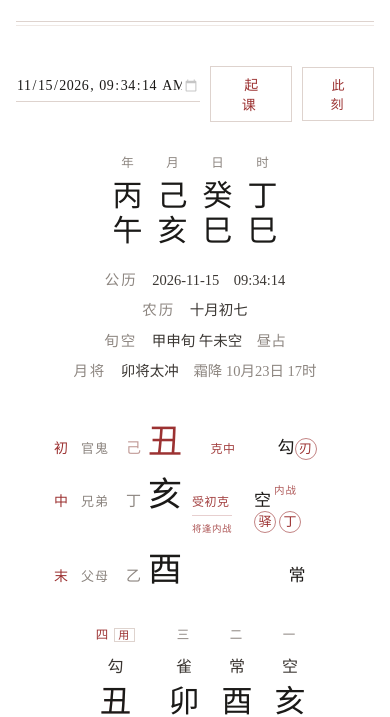
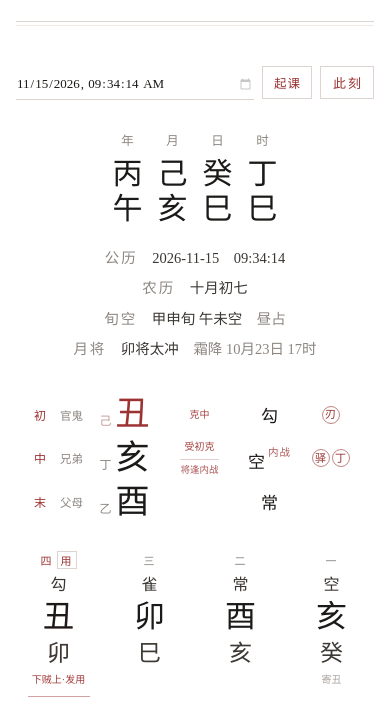
Before and after one commit to haoran123-sys/liuren, a plain HTML site: page index.html in a window 390 px wide. Shown: the part 129-846 px from the top of the page. Drawn offline with Linux system fonts and the light colour scheme.

Commit message:
手机端版面规整：三传六列对齐、四课四列等宽、起课条不溢出

```diff
--- a/index.html
+++ b/index.html
@@ -54,17 +54,21 @@
     .mlines .k { color: var(--gray); letter-spacing: 2px; }
     .mlines .g { color: var(--gray); }
 
-    /* 三传 */
-    .chuan { display: flex; flex-direction: column; align-items: center; gap: 4px; margin: 0 0 40px; }
-    .cre { display: grid; grid-template-columns: 32px 60px 104px 74px 118px; align-items: baseline;
-           justify-items: center; font-size: 15px; padding: 6px 0; }
-    .cre .lab { color: var(--red); font-size: 14px; letter-spacing: 2px; }
-    .cre .qn { color: var(--gray); font-size: 13px; letter-spacing: 1px; }
-    .cre .bz { font-size: 48px; line-height: 1.06; display: inline-flex; align-items: baseline; }
+    /* 三传：整块网格，六列对齐（初/中/末 · 六亲 · 遁干支 · 战克标 · 天将战 · 煞圈） */
+    .chuan { display: grid;
+             grid-template-columns: 32px 60px 96px 118px 96px 92px;
+             align-items: center; justify-content: center;
+             column-gap: 8px; row-gap: 8px; max-width: 640px; margin: 0 auto 40px; }
+    .cre { display: contents; }
+    .cre .lab { color: var(--red); font-size: 14px; letter-spacing: 2px; text-align: center; }
+    .cre .qn { color: var(--gray); font-size: 13px; letter-spacing: 1px; text-align: center; }
+    .cre .bz { font-size: 48px; line-height: 1.06; display: flex; align-items: baseline;
+               justify-content: center; white-space: nowrap; }
     .cre .bz i { font-style: normal; font-size: 15px; color: #8d8680; margin-right: 7px; }
-    .cre .kebz { font-size: 12px; color: var(--red); letter-spacing: .5px; opacity: .92; }
+    .cre .kebz { font-size: 12px; color: var(--red); letter-spacing: .5px; opacity: .92;
+                 text-align: center; line-height: 1.6; }
     /* 朱圈：八煞单字 */
-    .shas { display: inline-flex; align-items: center; gap: 3px; }
+    .shas { display: flex; align-items: center; gap: 3px; justify-content: center; }
     .sc { font-style: normal; display: inline-flex; align-items: center; justify-content: center;
           width: 22px; height: 22px; border: 1px solid rgba(156,50,50,.6); border-radius: 50%;
           color: var(--red); font-size: 13px; line-height: 1; letter-spacing: 0; }
@@ -72,30 +76,36 @@
     /* 朱圈：课体名与法句 */
     .circ { border: 1px solid rgba(156,50,50,.5); border-radius: 999px; padding: 0 12px;
             display: inline-block; line-height: 1.7; }
-    .cre .jj { color: #1e1b19; font-size: 23px; letter-spacing: 0; }
-    .cre .jj .sha { font-style: normal; font-size: 12.5px; color: var(--red); margin-left: 8px; letter-spacing: 0; }
+    .cre .jj { color: #1e1b19; font-size: 23px; letter-spacing: 0; text-align: center;
+               white-space: nowrap; }
     .cre.first .bz { color: var(--red); }
     .cre.first .bz i { color: #c09a96; }
 
-    /* 四课 */
-    .ke { display: flex; justify-content: center; gap: 56px; margin: 0 0 42px; }
-    .kec { display: flex; flex-direction: column; align-items: center; }
-    .kec .lab { font-size: 12.5px; color: var(--gray); letter-spacing: 2px; margin-bottom: 10px; }
-    .kec .jj { font-size: 21px; color: #3a3531; margin-bottom: 8px; letter-spacing: 0; }
-    .kec .up { font-size: 47px; line-height: 1.12; }
-    .kec .dn { font-size: 31px; line-height: 1.22; margin-top: 6px; color: #3d3934; }
-    .kec .nt { font-size: 11px; color: var(--gray2); margin-top: 9px; letter-spacing: .5px; }
+    /* 四课：四列等宽，逐行等高 */
+    .ke { display: grid; grid-template-columns: repeat(4, minmax(0, 1fr)); column-gap: 14px;
+          max-width: 620px; margin: 0 auto 42px; }
+    .kec { display: flex; flex-direction: column; align-items: center; width: 100%; }
+    .kec .lab { height: 24px; display: flex; align-items: center; justify-content: center; gap: 4px;
+                font-size: 12.5px; color: var(--gray); letter-spacing: 2px; }
+    .kec .jj { height: 32px; display: flex; align-items: center; justify-content: center;
+               font-size: 21px; color: #3a3531; letter-spacing: 0; }
+    .kec .up { height: 58px; display: flex; align-items: center; justify-content: center;
+               font-size: 47px; line-height: 1.1; }
+    .kec .dn { height: 42px; display: flex; align-items: center; justify-content: center;
+               font-size: 31px; line-height: 1.2; color: #3d3934; }
+    .kec .nt { height: 20px; display: flex; align-items: center; justify-content: center;
+               font-size: 11px; color: var(--gray2); letter-spacing: .5px; white-space: nowrap; }
     .kec.haske .nt { color: var(--red); opacity: .95; }
     .kec.yong .lab { color: var(--red); font-weight: normal; }
     .kec.yong .nt { color: var(--red); }
     .zs { font-style: normal; font-size: 10.5px; letter-spacing: 1px; margin-left: 3px;
           color: var(--gray2); vertical-align: 12px; }
     .zs1 { color: rgba(156,50,50,.8); }
-    .bfq { display: inline-block; margin-top: 8px; font-size: 12.5px; color: var(--red);
-           letter-spacing: 1.5px; opacity: .9; border-top: 1px solid rgba(156,50,50,.28);
-           padding-top: 5px; }
+    .bfq { display: block; margin: 6px auto 0; width: fit-content; font-size: 12px; color: var(--red);
+           letter-spacing: 1px; opacity: .92; border-top: 1px solid rgba(156,50,50,.28);
+           padding-top: 4px; white-space: nowrap; }
     .kec .yb { font-style: normal; font-size: 11px; border: 1px solid var(--line);
-               color: var(--red); padding: 0 3px; margin-left: 4px; }
+               color: var(--red); padding: 0 3px; }
     .kec.yong .up, .kec.yong .dn { text-shadow: 0 0 .6px rgba(156,50,50,.35); }
     .kec.yong::after { content: ""; display: block; width: 62px; border-top: 1px solid rgba(156,50,50,.45);
                        margin-top: 8px; }
@@ -121,6 +131,10 @@
     .pc.center .kt em { font-style: normal; font-size: 15px; letter-spacing: 1px; color: var(--gray);
                         margin-left: 8px; }
     .pc.center .sub { font-size: 12px; color: var(--gray); line-height: 2.1; letter-spacing: .5px; }
+    .pc.center .krow { display: flex; align-items: center; justify-content: center; gap: 7px;
+                       font-size: 13px; letter-spacing: 1px; line-height: 1.5; margin-top: 4px; }
+    .pc.center .krow .circ { font-size: 13px; padding: 0 9px; line-height: 1.5; letter-spacing: .5px; }
+    .pc.center .krow .fno { color: var(--gray); font-size: 11.5px; letter-spacing: 0; }
 
     /* 尾注 */
     .note { max-width: 700px; margin: 40px auto 0; padding-top: 24px; border-top: 1px solid var(--line);
@@ -148,26 +162,41 @@
         .btxt { font-size: 22px; letter-spacing: 12px; text-indent: 12px; }
         .title { font-size: 33px; letter-spacing: 15px; text-indent: 15px; }
         .head { padding: 4px 0 18px; }
-        .bar { margin: 22px 0 30px; gap: 10px; }
-        .bar input[type=datetime-local] { min-width: 172px; font-size: 14px; }
+        .bar { margin: 22px 0 30px; gap: 8px; flex-wrap: nowrap; }
+        .bar input[type=datetime-local] { min-width: 0; flex: 1 1 0%; width: auto; padding-left: 0;
+                 font-size: 13px; letter-spacing: 0; }
+        .bar button { flex: none; padding: 6px 10px; font-size: 12.5px; letter-spacing: 1px;
+                      text-indent: 1px; }
         .meta { flex-direction: column; align-items: center; gap: 16px; margin-bottom: 32px; }
         .vline { display: none; }
         .mlines { text-align: center; line-height: 2.1; }
-        .cre { grid-template-columns: 24px 42px 76px 62px 86px; }
+        .chuan { grid-template-columns: 22px 34px 66px 78px 56px 60px;
+                 column-gap: 3px; row-gap: 6px; max-width: 100%; margin-bottom: 30px; }
         .cre .bz { font-size: 34px; }
+        .cre .bz i { font-size: 12px; margin-right: 4px; }
         .cre .jj { font-size: 17px; }
-        .chuan { margin-bottom: 30px; }
-        .ke { gap: 22px; margin-bottom: 32px; }
-        .kec .up { font-size: 31px; } .kec .dn { font-size: 23px; }
-        .kec .jj { font-size: 16px; } .kec .nt { font-size: 10px; }
-        .bfq { font-size: 9.5px; letter-spacing: .5px; margin-top: 5px; }
+        .cre .lab { font-size: 12px; letter-spacing: 1px; }
+        .cre .qn { font-size: 11.5px; letter-spacing: 0; }
+        .cre .kebz { font-size: 10px; letter-spacing: 0; }
+        .shas { gap: 2px; }
+        .sc { width: 18px; height: 18px; font-size: 11px; }
+        .ke { column-gap: 6px; max-width: 100%; margin-bottom: 32px; }
+        .kec .lab { height: 20px; font-size: 11px; letter-spacing: 1px; }
+        .kec .jj { height: 26px; font-size: 16px; }
+        .kec .up { height: 42px; font-size: 31px; }
+        .kec .dn { height: 32px; font-size: 23px; }
+        .kec .nt { height: 18px; font-size: 10px; letter-spacing: 0; }
+        .bfq { font-size: 9.5px; letter-spacing: 0; margin-top: 4px; padding-top: 3px; }
         .pan { grid-template-rows: repeat(4, 132px); }
         .pc { padding: 6px 6px; }
         .pc .jj { font-size: 30px; letter-spacing: 0; text-indent: 0; }
         .pc .tz { font-size: 22px; }
         .pc .dg { font-size: 12px; }
         .pc.center .rd { font-size: 11.5px; }
-        .pc.center .kt { font-size: 20px; letter-spacing: 3px; margin: 10px 0 8px; }
+        .pc.center .kt { font-size: 19px; letter-spacing: 2px; margin: 8px 0 6px; }
+        .pc.center .krow { font-size: 11px; gap: 5px; letter-spacing: 0; }
+        .pc.center .krow .circ { font-size: 11px; padding: 0 7px; letter-spacing: 0; }
+        .pc.center .krow .fno { font-size: 10px; }
         .pc.center .kt em { font-size: 12px; }
         .pc.center .sub { font-size: 10.5px; }
         .note { margin-top: 30px; padding-top: 16px; }
--- a/liuren.js
+++ b/liuren.js
@@ -550,12 +550,10 @@ function renderChart(ch) {
     H.push('<span class="jj">' + esc(j1(c.jiang)));
     const z = zhanC[i];
     if (z) H.push('<i class="' + (z === "内战" ? "zs zs1" : "zs") + '">' + esc(z) + "</i>");
+    H.push("</span>");
     const sha = ch.shaOf(c.zhi);
-    if (sha) {
-      H.push('<span class="shas">');
-      sha.split("·").forEach(t => H.push('<i class="sc">' + esc(t) + "</i>"));
-      H.push("</span>");
-    }
+    H.push('<span class="shas">');
+    if (sha) sha.split("·").forEach(t => H.push('<i class="sc">' + esc(t) + "</i>"));
     H.push("</span></div>");
   });
   H.push("</div>");
```
